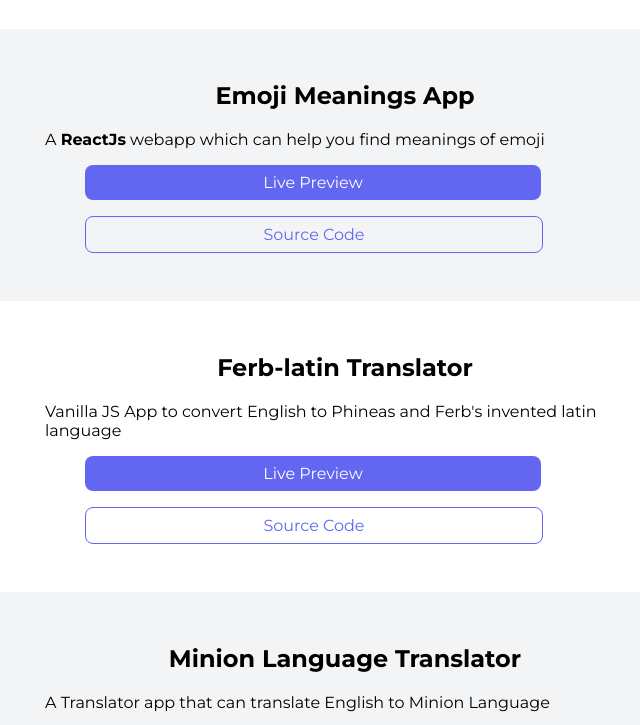
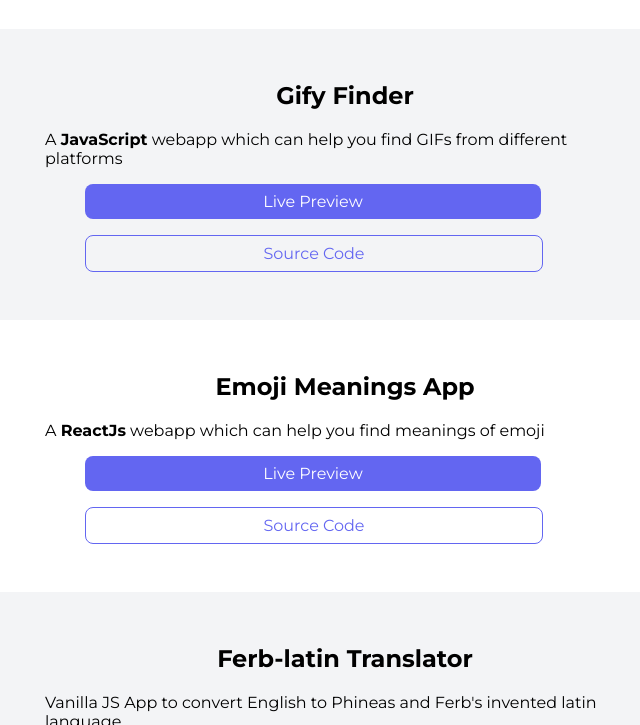
Before and after one commit to abahad7921/abdulahad-portfolio, a plain HTML site: page project.html in a window 1280 px wide. Shown: the part 424-1149 px from the top of the page, without its empty margins (295-935 px from the left). Drawn offline with Linux system fonts and the light colour scheme.

Commit message:
Update: Gify Finder added

```diff
--- a/project.html
+++ b/project.html
@@ -35,6 +35,25 @@
 
     <section class="section ow">
         <div class="container container-center">
+            <h1>Gify Finder</h1>
+            <p>A <strong>JavaScript</strong> webapp which can help you find GIFs from different platforms</p>
+            <ul class="no-bullets">
+                <li>
+                    <a class="link link-primary" href="https://gifyfinder.netlify.app/" target="_blank">Live
+                        Preview</a>
+
+
+                    <a class="link link-secondary" href="https://github.com/abahad7921/surfy-gifs"
+                        target="_blank">Source Code</a>
+                </li>
+            </ul>
+        </div>
+    </section>
+
+
+
+    <section class="section">
+        <div class="container container-center">
             <h1>Emoji Meanings App</h1>
             <p>A <strong>ReactJs</strong> webapp which can help you find meanings of emoji </p>
             <ul class="no-bullets">
@@ -51,7 +70,7 @@
     </section>
 
 
-    <section class="section">
+    <section class="section ow">
         <div class="container container-center">
             <h1>Ferb-latin Translator</h1>
             <p>Vanilla JS App to convert English to Phineas and Ferb's invented latin language</p>
@@ -70,7 +89,7 @@
 
 
 
-    <section class="section ow">
+    <section class="section">
         <div class="container container-center">
             <h1>Minion Language Translator</h1>
             <p>A Translator app that can translate English to Minion Language</p>
@@ -87,7 +106,7 @@
         </div>
     </section>
 
-    <section class="section">
+    <section class="section ow">
         <div class="container container-center">
             <h1>Quiz on me</h1>
             <p>A node-JS based web app to ask questions related to me</p>
@@ -104,7 +123,7 @@
         </div>
     </section>
 
-    <section class="section ow">
+    <section class="section">
         <div class="container container-center">
             <h1>Porsche Quiz</h1>
             <p>I am a big Porsche fanboy, lets see how much you know about Porsche?</p>
```
